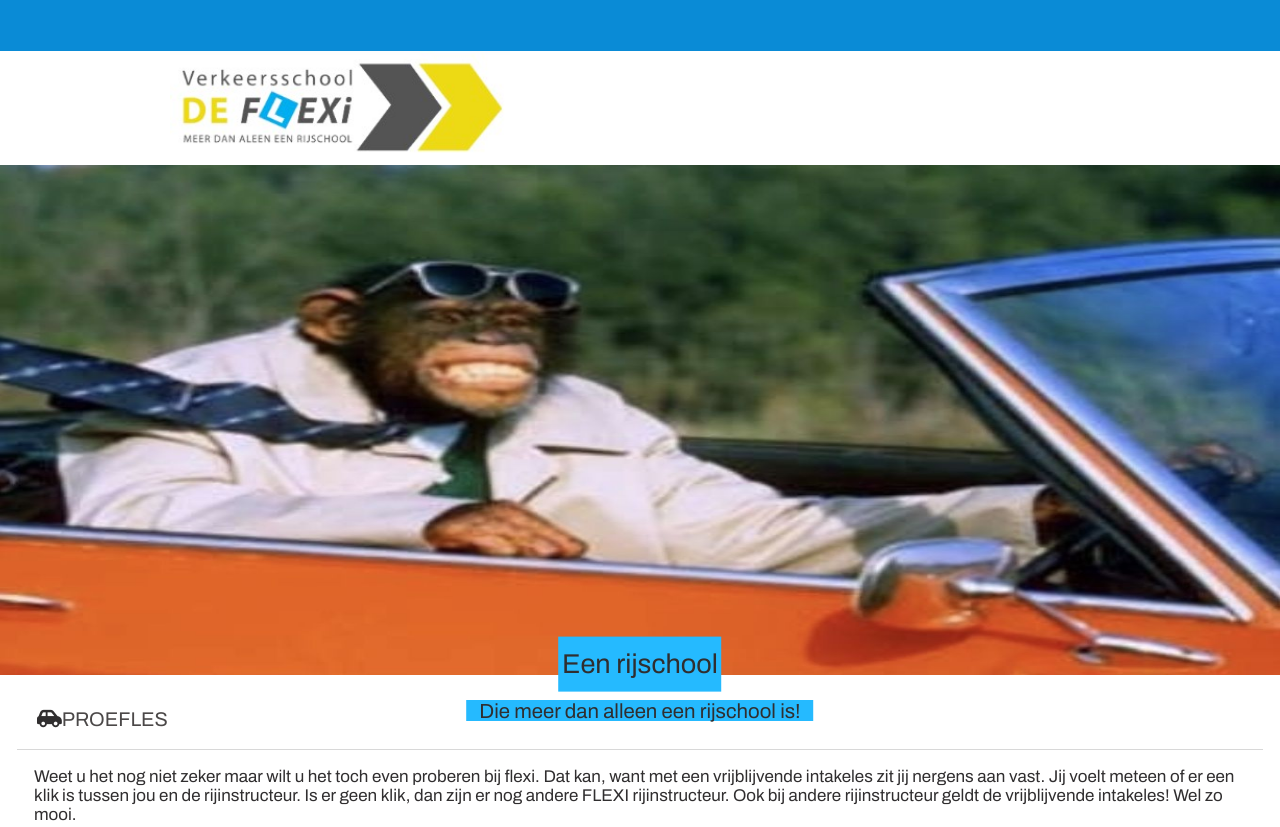
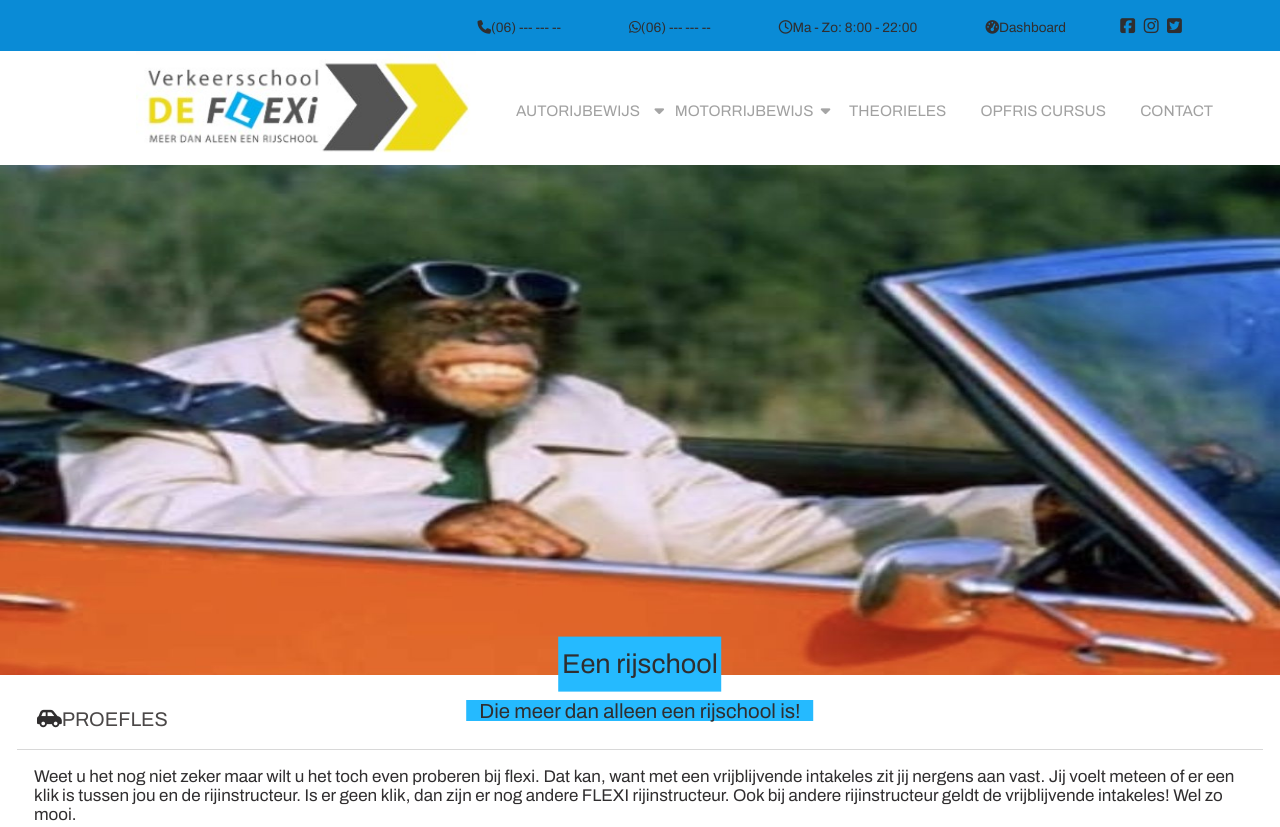
Before and after one commit to DylanoB04/B2W9O1---Responsive-website, a plain HTML site: page index.html in a window 1280 px wide. Shown: the top 827 px of the page. Drawn offline with Linux system fonts and the light colour scheme.

Commit message:
Commit 27/1/2021 | Navigation
- Mobile first finished (?)
- Start navigation + Dropdown menu

```diff
--- a/CSS/style.css
+++ b/CSS/style.css
@@ -18,10 +18,6 @@
         display: none;
     }
 
-    #myLinks{
-        background-color: rgb(10, 139, 214);
-    }
-
     .dropDown a{
         color: white;
         padding: 0.8em 1.5em;
@@ -30,18 +26,27 @@
         margin-right: 18.6em;
     }
 
+    .dropDown p.icon {
+        background: black;
+        display: block;
+        position: relative;
+    }
+    .dropDown p {
+        padding: 0.5em 0.5em;
+        color: white;
+    }
+
+    #myLinks{
+        background-color: rgb(10, 139, 214);
+    }
+
     .fa-bars{
         font-size: 1.5em;
     }
 
-    .dropDown li.icon {
-        background: black;
-        display: block;
-        position: relative;
-    }
-    .dropDown li {
-        padding: 0.5em 1.5em;
-        color: white;
+
+    .desktopHeader{
+        display: none;
     }
 
     #logo{
@@ -60,7 +65,31 @@
         height: 8em;
     }
 
+    .dropBtn1, .dropBtn2{
+        display: none ;
+    }
+
+    .dbc1, .dbc2{
+        display: none;
+    }
+
+    .navigation p {
+        display: none
+    }
+
+    .navigation i{
+        display: none;
+    }
+
     #proefles{
+        margin: 1em;
+    }
+
+    #locaties{
+        margin: 1em;
+    }
+
+    #rijlessen{
         margin: 1em;
     }
 
@@ -89,14 +118,6 @@
         font-weight: bold;
         cursor: pointer;
     }
-
-    #locaties{
-        margin: 1em;
-    }
-
-    #rijlessen{
-        margin: 1em;
-    }
 }
 
 
@@ -106,11 +127,34 @@
         color: rgb(48, 46, 47);
     }
 
+    .desktopHeader{
+        background-color: rgb(10, 139, 214);
+        overflow: hidden;
+        position: relative;
+        height: 3em;
+        display: block;
+        padding-right: 7%;
+    }
+
+    .desktopHeader p{
+        float: right;
+        font-size: 0.8em;
+        padding-right: 3em;
+        padding-top: 0.5em;
+    }
+
+    .extraIcon i{
+        float: right;
+        padding-top: 1em;
+        padding-right: 0.5em;
+    }
+
     .dropDown{
         background-color: rgb(10, 139, 214);
         overflow: hidden;
         position: relative;
         height: 3em;
+        display: none;
     }
 
     .dropDown #myLinks {
@@ -119,6 +163,7 @@
 
     #myLinks{
         background-color: rgb(10, 139, 214);
+        display: none;
     }
 
     .dropDown a{
@@ -136,20 +181,67 @@
 
     .dropDown li.icon {
         background: black;
-        display: block;
+        display: none;
         position: absolute;
     }
 
     .dropDown li {
         padding: 0.5em 1.5em;
         color: white;
+        display: none;
     }
 
     #logo{
         width: 20em;
         float: left;
-        padding-left: 10em;
+        padding-left: 8em;
         margin-left: 0%;
+    }
+
+    .navigation{
+        overflow: hidden;
+        background-color: white;
+    }
+
+    .navigation i {
+        font-size: 90%;
+        display: inline;
+        color: rgba(156, 156, 156, 0.905);
+    }
+
+    .dbc1, .dbc2{
+        display: none;
+        position: absolute;
+        z-index: 1;
+    }
+
+    .dpc1 a, .dpc2 a{
+        float: none;
+        display: block;
+    }
+
+    .navigation p{
+        text-decoration: none;
+        font-size: 90%;
+        font-weight: normal;
+        display: inline-block;
+        padding-top: 2.4em;
+        color: rgba(156, 156, 156, 0.953);
+    }
+
+    .navigation button{
+        width: 10em;
+        background-color: white;
+        font-size: 90%;
+        font-weight: normal;
+        margin: 0em;
+        padding: 0%;
+        display: inline-block;
+        color: rgba(156, 156, 156, 0.953);
+    }
+
+    .navigation button>i{
+        float: right;
     }
 
     .bannerText{
--- a/index.html
+++ b/index.html
@@ -15,17 +15,49 @@
                       <i class="fa fa-bars"></i>
                     </a>
                     <div id="myLinks">
-                        <li>proefles</li>
-                        <li>locaties</li>
-                        <li>rijlessen</li>
+                        <p>proefles</p>
+                        <p>locaties</p>
+                        <p>rijlessen</p>
                     </div>
                 </div>
+
+                <div class="desktopHeader">
+                    <div class="extraIcon">
+                        <i class="fab fa-twitter-square"></i>
+                        <i class="fab fa-instagram"></i>
+                        <i class="fab fa-facebook-square"></i>
+                    </div>
+                    <p><i class="fas fa-tachometer-alt"></i>Dashboard</p>
+                    <p><i class="far fa-clock"></i>Ma - Zo: 8:00 - 22:00</p>
+                    <p><i class="fab fa-whatsapp"></i>(06) --- --- --</p>
+                    <p><i class="fas fa-phone"></i>(06) --- --- --</p>
+                </div>
+
+                <div class="navigation">
                     <img src="img/logo.jpg" alt="logo" id="logo">
+                    <button class="dropBtn1">AUTORIJBEWIJS</button><i class="fa fa-caret-down"></i>
+                    <div class="dbc1">
+                        <a href="#">Link 1</a>
+                        <a href="#">Link 2</a>
+                        <a href="#">Link 3</a>
+                    </div>
+                    <button class="dropBtn2">MOTORRIJBEWIJS</button><i class="fa fa-caret-down"></i>
+                    <div class="dbc2">
+                        <a href="#">Link 1</a>
+                        <a href="#">Link 2</a>
+                        <a href="#">Link 3</a>
+                    </div>
+                    <p>THEORIELES</p>
+                    <p>OPFRIS CURSUS</p>
+                    <p>CONTACT</p>
+                </div>
+
                 <div class="banner">
                     <img src="img/banner-1.jpg" id="banner1" alt="banner1">
                     <div class="bannerText"><button>Een rijschool</button></div>
                     <div class="bannerText2"><button>Die meer dan alleen een rijschool is!</button></div>
                 </div>
+
                 <div id="proefles">
                     <h3><i class="fas fa-car-side"></i>PROEFLES</h3>
                         <p>Weet u het nog niet zeker maar wilt u het toch even proberen bij flexi.
--- a/script.js
+++ b/script.js
@@ -5,4 +5,4 @@ function navFunction() {
     } else {
       x.style.display = "block";
     }
-  }
+}
```
Lines whose indentation alone changed are shown as unchanged.
